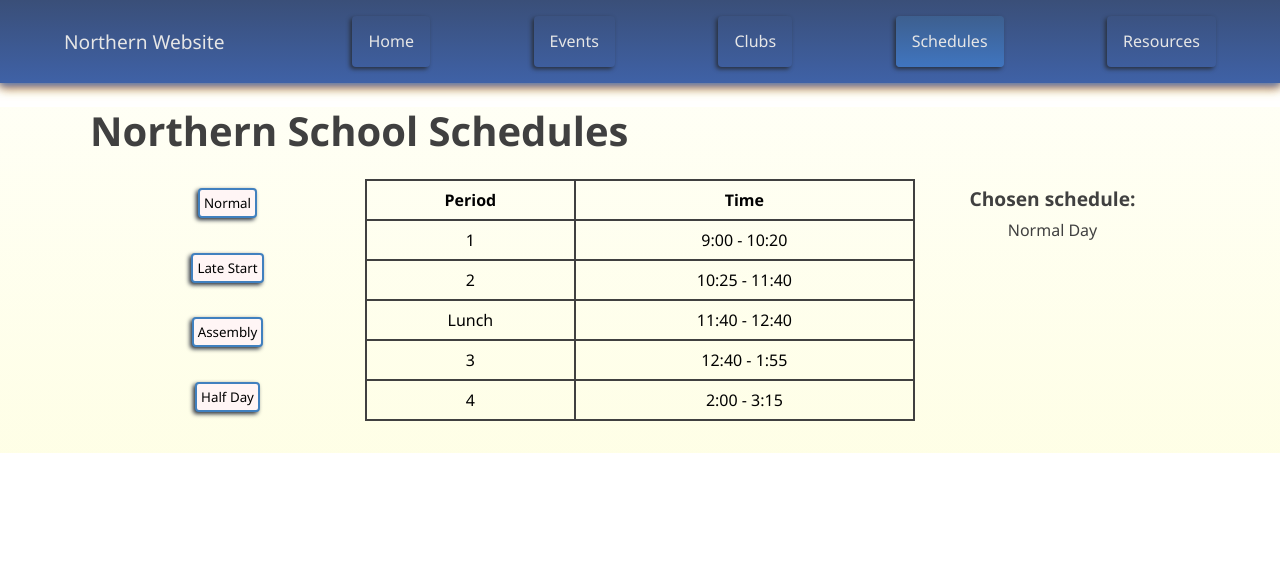
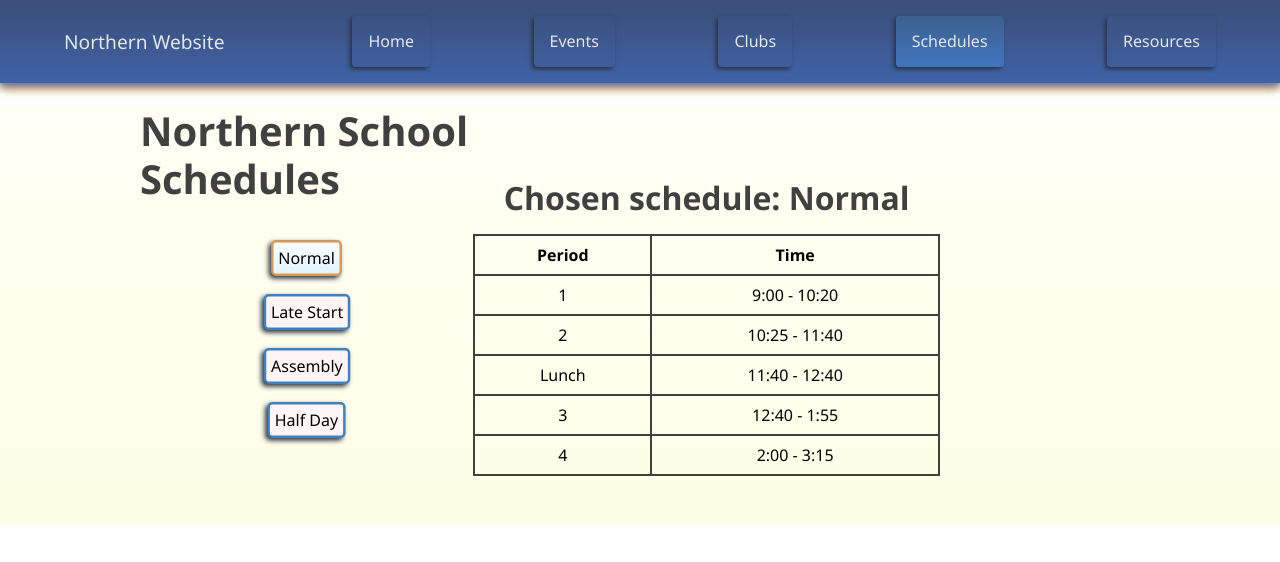
Before and after one commit to eddielin518888/Tech-IES, a plain HTML site: page schedules.html in a window 1280 px wide. Both pictures are taken after a click on the button "Normal". Drawn offline with Linux system fonts and the light colour scheme.

Commit message:
2026/06/10 - Home (school computer) - Final prototype (schedule-swapping + started resources)

```diff
--- a/schedules.html
+++ b/schedules.html
@@ -22,12 +22,20 @@
         <h1>Northern School Schedules</h1>
         <section class="schedules">
           <section class="schedule-buttons">
-            <button class="schedule-button">Normal</button>
+            <button class="schedule-button active-schedule-button">
+              Normal
+            </button>
             <button class="schedule-button">Late Start</button>
             <button class="schedule-button">Assembly</button>
             <button class="schedule-button">Half Day</button>
           </section>
           <section class="schedule-table-area">
+            <h2 class="chosen-schedule active-chosen-schedule">
+              Chosen schedule: Normal
+            </h2>
+            <h2 class="chosen-schedule">Chosen schedule: Late start</h2>
+            <h2 class="chosen-schedule">Chosen schedule: Assembly</h2>
+            <h2 class="chosen-schedule">Chosen schedule: Half day</h2>
             <div class="schedule-table-div normal-schedule active-schedule">
               <table class="schedule-table">
                 <tr>
@@ -127,6 +135,10 @@
                   <td>9:50 - 10:35</td>
                 </tr>
                 <tr>
+                  <td>No lunch</td>
+                  <td>No lunch</td>
+                </tr>
+                <tr>
                   <td>3</td>
                   <td>10:40 - 11:25</td>
                 </tr>
@@ -137,12 +149,9 @@
               </table>
             </div>
           </section>
-          <section class="chosen-schedule">
-            <h3>Chosen schedule:</h3>
-            <p>Normal Day</p>
-          </section>
         </section>
       </section>
     </main>
+    <script src="script.js"></script>
   </body>
 </html>
--- /dev/null
+++ b/script.js
@@ -0,0 +1,23 @@
+const scheduleChosens = document.querySelectorAll(".chosen-schedule");
+const scheduleTables = document.querySelectorAll(".schedule-table-div");
+const scheduleButtons = document.querySelectorAll(".schedule-button");
+scheduleButtons.forEach((button, index) => {
+  button.addEventListener("click", () => {
+    scheduleButtons.forEach((button2) => {
+      button2.classList.remove("active-schedule-button");
+    });
+    scheduleTables.forEach((table) => {
+      table.classList.remove("active-schedule");
+    });
+    scheduleChosens.forEach((chosen) => {
+      chosen.classList.remove("active-chosen-schedule");
+    });
+    if (scheduleTables[index]) {
+      scheduleTables[index].classList.add("active-schedule");
+    }
+    if (scheduleChosens[index]) {
+      scheduleChosens[index].classList.add("active-chosen-schedule");
+    }
+    scheduleButtons[index].classList.add("active-schedule-button");
+  });
+});
--- a/styles.css
+++ b/styles.css
@@ -201,21 +201,47 @@
   .schedules {
     display: flex;
     flex-direction: row;
+    position: relative;
+    bottom: 3rem;
   }
   .schedule-buttons {
     display: flex;
     flex-direction: column;
     flex: 1;
-    justify-content: space-around;
-    gap: 1rem;
+    justify-content: center;
+    gap: 1.5rem;
     align-items: center;
-    padding-bottom: 2rem;
+    padding-top: 3rem;
+  }
+  .schedule-container {
+    max-width: min(1000px, 90%);
+    position: relative;
+  }
+  .schedule-container > h1 {
+    margin-bottom: 0;
+    display: absolute;
+    width: 50%;
+    top: 0;
   }
   .schedule-table-area {
     display: flex;
+    flex-direction: column;
     flex: 2;
     justify-content: center;
-    padding-bottom: 2rem;
+    padding-top: 1rem;
+  }
+  .resources-sections {
+    display: flex;
+    flex-direction: row;
+    gap: 1rem;
+  }
+  .resources-section {
+    flex: 1;
+    display: flex;
+    flex-direction: column;
+    border: 2px solid var(--dull-blue);
+    padding: 1rem;
+    gap: 0.5rem;
   }
 }
 @layer components {
@@ -299,6 +325,7 @@
   }
   .schedule-button {
     max-width: fit-content;
+    transform: scale(1.2);
     padding: 0.25rem;
     border: 2px solid var(--dull-blue);
     border-radius: var(--button-border-radius);
@@ -310,11 +337,12 @@
     background-color: hsl(0, 93%, 93%);
   }
   .schedule-table-div {
-    width: 100%;
+    width: 70%;
   }
   .schedule-table {
     border-collapse: collapse;
     width: 100%;
+    border: none;
   }
   .active-schedule .schedule-table-div > tr,
   th,
@@ -326,9 +354,13 @@
   .schedule-table-div:not(.active-schedule) {
     display: none;
   }
-  .chosen-schedule {
+  .active-chosen-schedule {
     text-align: center;
-    flex: 1;
+    text-wrap: nowrap;
+    width: 70%;
+  }
+  .chosen-schedule:not(.active-chosen-schedule) {
+    display: none;
   }
 }
 @layer utilities {
@@ -347,4 +379,8 @@
   .card:not(.next-event-card):hover {
     transform: translateY(-2px);
   }
+  .active-schedule-button {
+    border: 2px solid var(--orange);
+    background-image: var(--past-card-gradient);
+  }
 }
```
Also changed, not shown: clubs.html (+1 -1 lines), resources.html (+48 -0 lines).
